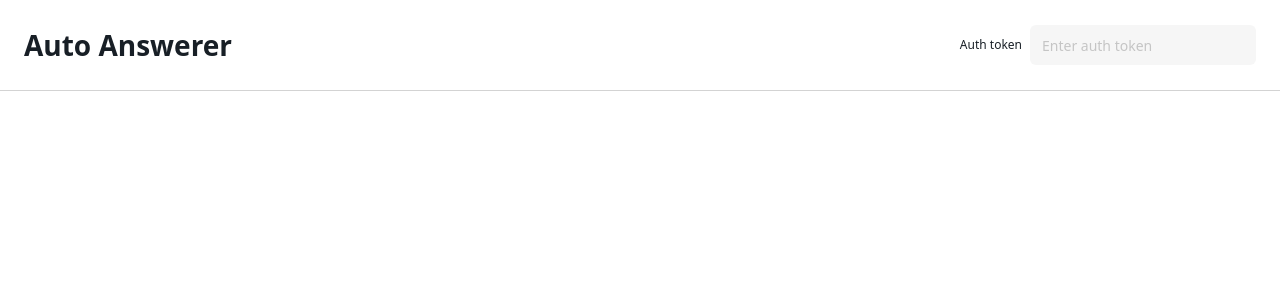
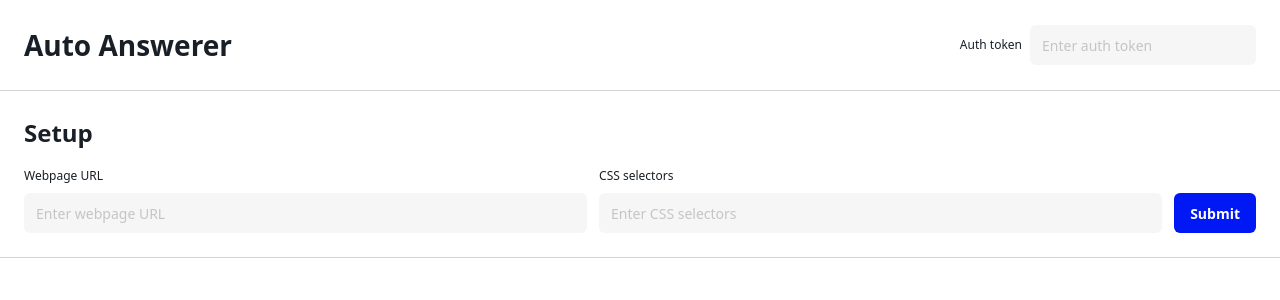
Before and after one commit to emanuelchristo/auto-answerer, a Next.js app: page / in a window 1280 px wide. Shown: the top 300 px of the page. Built offline with nearby package versions, Linux system fonts and the light colour scheme.

Commit message:
Submit component

```diff
--- /dev/null
+++ b/components/Setup.js
@@ -0,0 +1,20 @@
+import styles from './setup.module.css'
+
+export default function Setup() {
+	return (
+		<div className={styles['setup']}>
+			<h2 className=' mb-4'>Setup</h2>
+			<div className='flex items-end'>
+				<div className='flex flex-col flex-1 mr-3'>
+					<span className='label mb-2'>Webpage URL</span>
+					<input type='text' placeholder='Enter webpage URL' />
+				</div>
+				<div className='flex flex-col flex-1 mr-3'>
+					<span className='label mb-2'>CSS selectors</span>
+					<input type='text' placeholder='Enter CSS selectors' />
+				</div>
+				<button className='btn-blue'>Submit</button>
+			</div>
+		</div>
+	)
+}
--- /dev/null
+++ b/components/setup.module.css
@@ -0,0 +1,4 @@
+.setup {
+	padding: 1.5rem;
+	border-bottom: var(--border);
+}
--- a/pages/index.js
+++ b/pages/index.js
@@ -1,9 +1,11 @@
 import Navbar from '../components/Navbar'
+import Setup from '../components/Setup'
 
 export default function Home() {
 	return (
 		<div>
 			<Navbar />
+			<Setup />
 		</div>
 	)
 }
--- a/styles/form.css
+++ b/styles/form.css
@@ -8,3 +8,16 @@ input {
 input::placeholder {
 	color: var(--placeholder-color);
 }
+
+button {
+	height: 2.5rem;
+	color: var(--white);
+	background-color: var(--text-dark);
+	padding: 0 1rem;
+	font-size: 0.875rem;
+	font-weight: 600;
+	border-radius: var(--radius-md);
+}
+.btn-blue {
+	background-color: var(--blue);
+}
--- a/styles/text-styles.css
+++ b/styles/text-styles.css
@@ -1,5 +1,9 @@
 h1 {
 	font-size: 1.75rem;
+	font-weight: 600;
+}
+h2 {
+	font-size: 1.5rem;
 	font-weight: 600;
 }
 
```
